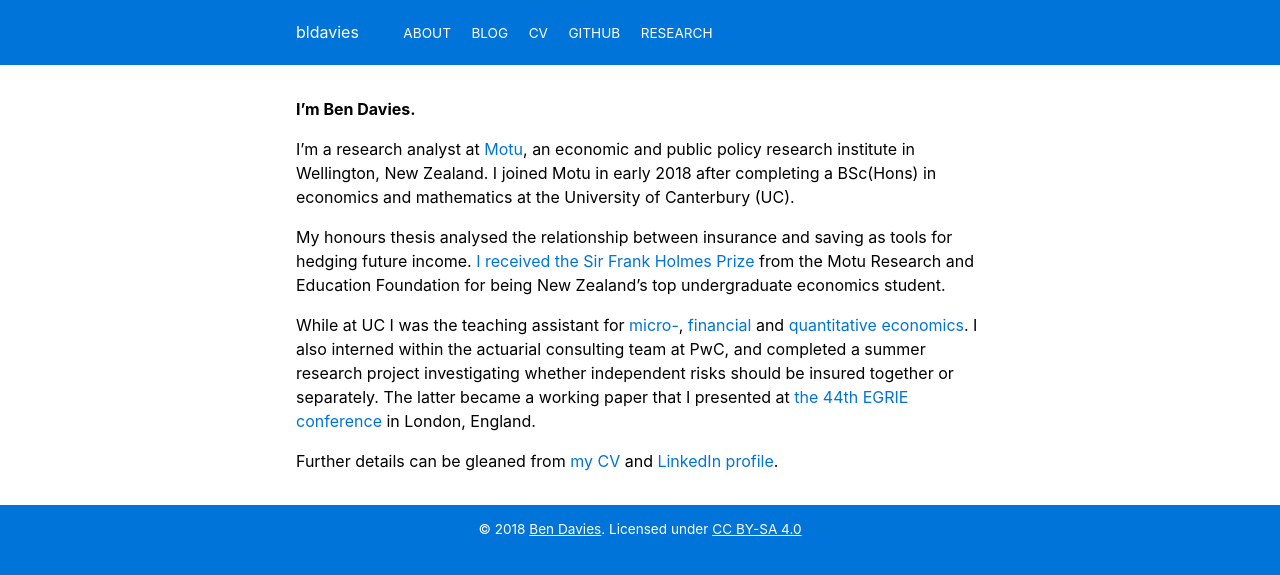
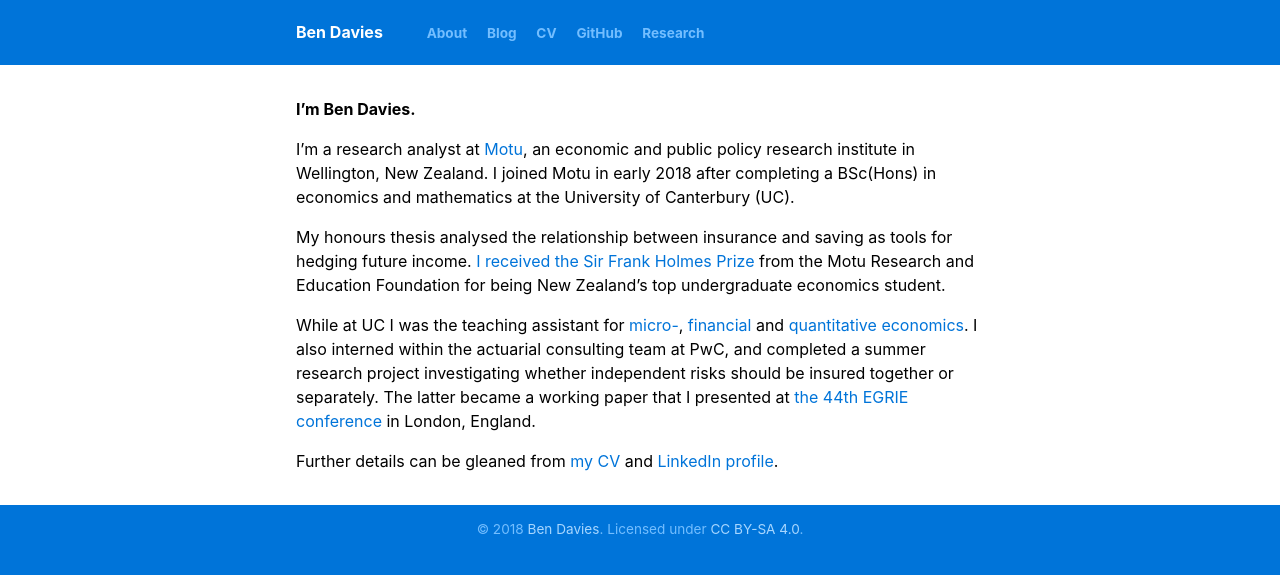
Before and after one commit to bldavies/bldavies.github.io, a Jekyll site: the page built from _pages/index.md, in a window 1280 px wide. Shown: the top 575 px of the page. Built offline with Jekyll 4.4.1, drawn with Linux system fonts in a browser that asks for light colours.

Commit message:
Update header and footer

```diff
--- a/_config.yml
+++ b/_config.yml
@@ -1,5 +1,5 @@
 # Metadata
-title: bldavies
+title: Ben Davies
 author: Ben Davies
 email: ben.davies@motu.org.nz
 
--- a/_includes/footer.html
+++ b/_includes/footer.html
@@ -1,4 +1,4 @@
 <p>
   &copy; 2018 <a href="mailto:{{ site.email }}">{{ site.author }}</a>.
-  Licensed under <a href="https://creativecommons.org/licenses/by-sa/4.0/">CC BY-SA 4.0</a>
+  Licensed under <a href="https://creativecommons.org/licenses/by-sa/4.0/">CC BY-SA 4.0</a>.
 </p>
--- a/style.scss
+++ b/style.scss
@@ -124,6 +124,7 @@ body {
 }
 
 header {
+  font-weight: bold;
 
   a {
     color: white;
@@ -141,8 +142,8 @@ header {
 
     a {
       font-size: 85%;
+      color: lighten($primary, 30%);
       padding: 0 0.5rem;
-      text-transform: uppercase;
 
       &:hover {
         background-color: white;
@@ -153,13 +154,17 @@ header {
 }
 
 footer {
-  color: white;
+  color: lighten($primary, 30%);
   font-size: 85%;
   text-align: center;
 
   a {
-    color: white;
-    text-decoration: underline;
+    color: lighten($primary, 40%);
+
+    &:hover {
+      color: white;
+      text-decoration: underline;
+    }
   }
 }
 
```
